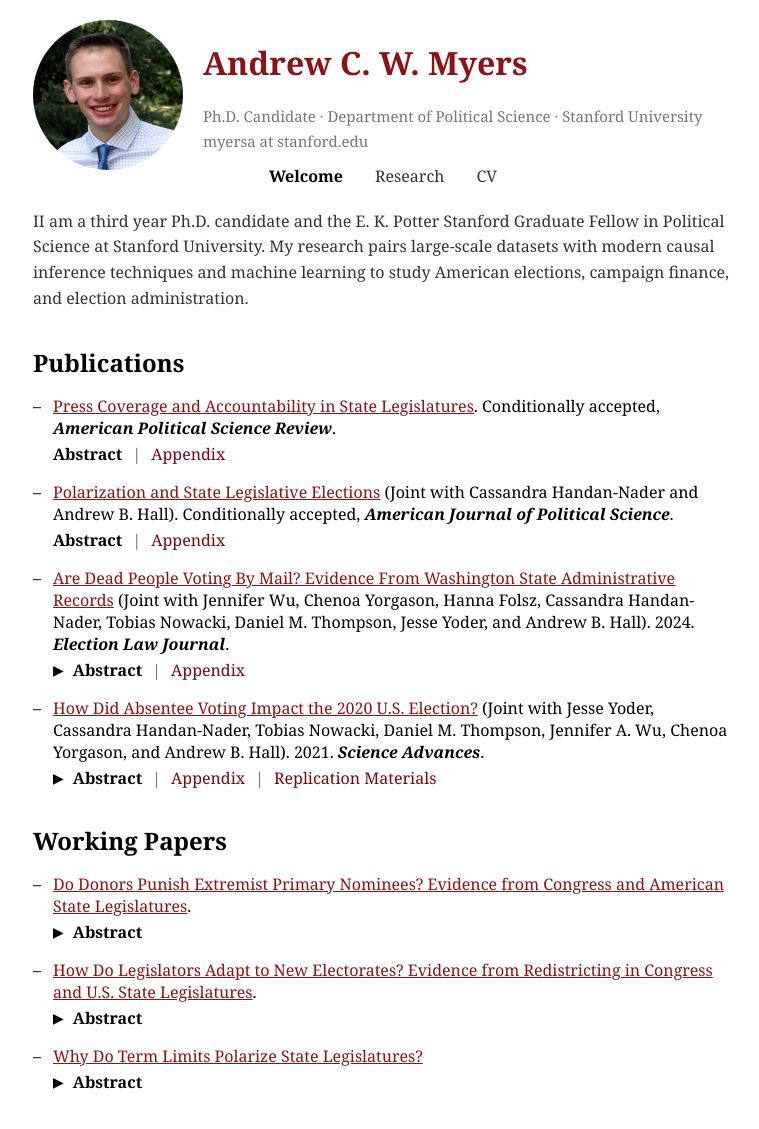
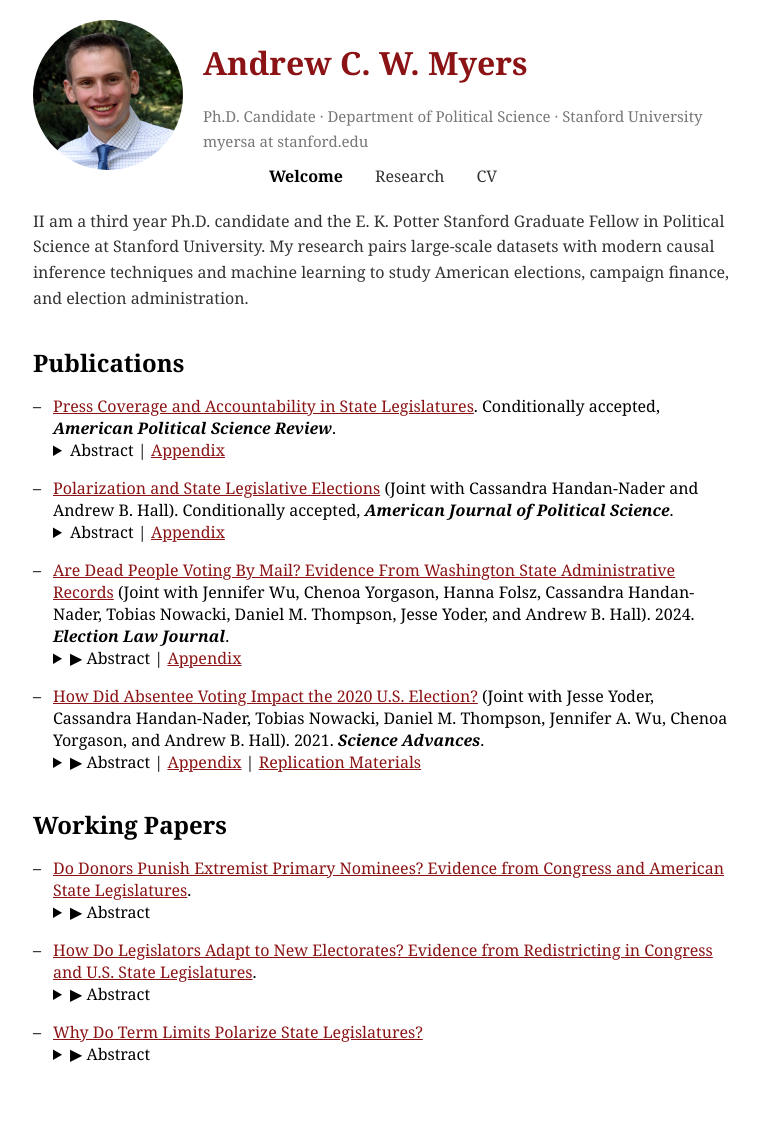
Before and after one commit to AndyMyersSkol/AndyMyersSkol.github.io, a Jekyll site: the page index.html, which Jekyll copies as it is, in a window 1280 px wide. Shown: the whole page, without its empty margins (257-1016 px from the left). Built offline with Jekyll 4.4.1, drawn with Linux system fonts in a browser that asks for light colours; after the commit the page ends 1101 px from its top, so only the background shows below that.

Commit message:
Update index.html

```diff
--- a/index.html
+++ b/index.html
@@ -192,78 +192,6 @@
     left: 0;
 }
 
-/* Ensure "Abstract" and "Replication Archive" are on the same line */
-summary {
-    display: flex;
-    align-items: center;
-    gap: 10px; /* Space between Abstract and Replication Archive */
-    font-weight: bold;
-    font-size: 1em;
-    cursor: pointer;
-}
-/* Style for the dropdown arrow */
-.dropdown-arrow {
-    font-size: .8em;
-    transition: transform 0.2s ease-in-out;
-}
-/* Rotate the triangle when details are open */
-details[open] .dropdown-arrow {
-    transform: rotate(90deg); /* Rotates to ▼ when open */
-}
-/* Style for the vertical separator "|" */
-.separator {
-    color: #666;
-    font-weight: normal;
-}
-/* Style for the replication link */
-.replication-link {
-    font-size: 1em;
-    color: #770712;
-    text-decoration: none;
-    font-weight: normal;
-}
-.replication-link:hover {
-    text-decoration: underline;
-}
-/* Ensure the Abstract button and Replication Archive remain aligned */
-summary {
-    display: flex;
-    align-items: center;
-    gap: 10px; /* Space between Abstract and Replication Archive */
-    font-weight: bold;
-    font-size: 1em;
-    cursor: pointer;
-    margin-top: 10px; /* Adds space between the title and the Abstract button */
-}
-/* Style the abstract content with justified text and a light grey background */
-.abstract-text {
-    margin-top: 8px;
-    padding: 10px;
-    background-color: #F8F9FA; /* Light grey background */
-    text-align: justify; /* Justify text */
-    border-radius: 0px; /* No rounded corners */
-    width: 92%; /* Makes the dropdown slightly smaller than full width */
-    margin: 0 auto; /* Centers the dropdown */
-}
-/* Ensure the <details> container is full-width but does not indent the button */
-details {
-    display: block;
-    width: 100%; /* Keep the button aligned with the title */
-    margin-bottom: 5px;
-}
-/* Prevent the Abstract button from moving when opening the dropdown */
-details summary {
-    width: 100%;
-}
-
-summary {
-    margin-top: 4px; /* Reduce space between title and abstract button */
-    gap:
-}
-h2 {
-    margin-top: 10px;
-    margin-bottom: 5px;
-}
 
 </style>
 <script src="script.js"></script>
```
